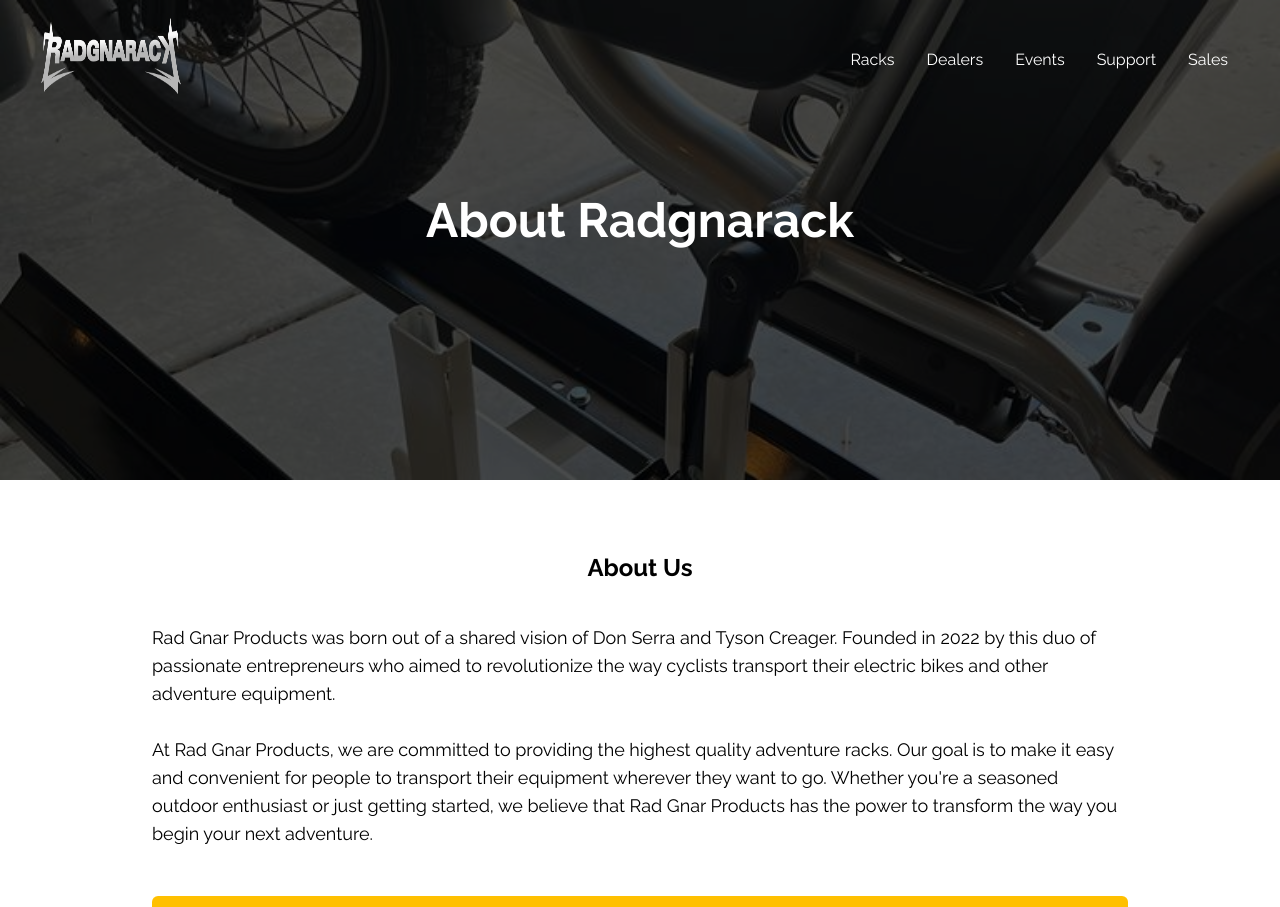
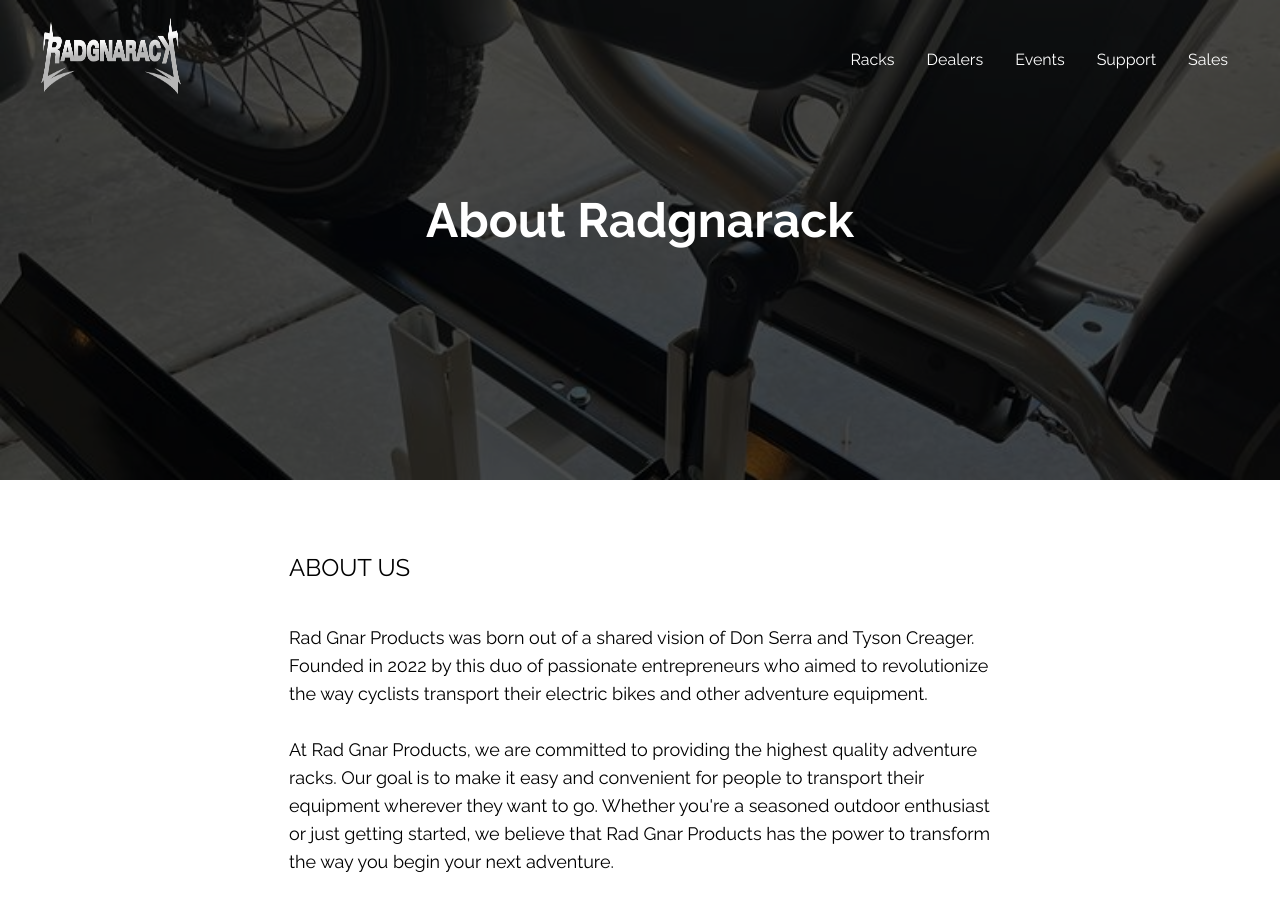
Before and after one commit to ErikRobles/radgnarack, a Next.js app: page /about in a window 1280 px wide. Shown: the top 907 px of the page. Built offline with nearby package versions, Linux system fonts and the light colour scheme.

Commit message:
left aligned text changed font-size and weight and shortened about section container

```diff
--- a/components/Hero.jsx
+++ b/components/Hero.jsx
@@ -18,7 +18,7 @@
           alt="Radgnarack"
           priority={true}
         />
-        <p className="py-6 text-2xl">{message}</p>
+        <p className="py-6 text-2xl">Experience the convenience and simplicity of the <br />Radgnarack Electric Bike Rack</p>
         <button
           className="px-8 py-2 mt-5 font-bold border border-[#000000] uppercase bg-[#FFC000] text-[#333333] hover:bg-[#8d6a02] hover:text-white shadow-xl rounded-md"
           onClick={() => router.push("/contact")}
--- a/components/Slider.jsx
+++ b/components/Slider.jsx
@@ -23,7 +23,7 @@
 
   return (
     <div id="gallery" className="max-w-[1240px] mx-auto mb-9 min-h-[55vh]">
-      <h1 className="text-2xl font-bold text-center p-4">
+      <h1 className="text-2xl text-center p-4 uppercase">
         Radgnarack Electric Bike Racks
       </h1>
       <div className="relative flex justify-center p-4">
--- a/pages/_document.js
+++ b/pages/_document.js
@@ -5,7 +5,7 @@
     <Html>
       <Head>
         <link rel="preconnect" href="https://fonts.googleapis.com" />
-        <link rel="preconnect" href="https://fonts.gstatic.com" crossorigin />
+        <link rel="preconnect" href="https://fonts.gstatic.com" crossOrigin="true" />
         <link
           href="https://fonts.googleapis.com/css2?family=Raleway:ital,wght@0,300;0,400;0,500;0,700;0,900;1,300;1,400;1,500&display=swap"
           rel="stylesheet"
--- a/pages/about.jsx
+++ b/pages/about.jsx
@@ -8,10 +8,10 @@
     <div>
       <HeroTwo heading="About Radgnarack" />
       <div className="min-h-[50vh] p-6 custom-container">
-        <div className="flex flex-col justify-center items-center gap-y-7">
-          <h1 className="text-2xl mb-3 font-bold">About Us</h1>
+        <div className="flex flex-col justify-center gap-y-7">
+          <h1 className="text-2xl mb-3 uppercase">About Us</h1>
           <p className="text-lg">
-          Rad Gnar Products was born out of a shared vision of Don Serra  and Tyson Creager.  Founded in 2022 by this duo of passionate entrepreneurs who aimed to revolutionize the way cyclists transport their electric bikes and other adventure equipment.
+          Rad Gnar Products was born out of a shared vision of Don Serra and Tyson Creager.  Founded in 2022 by this duo of passionate entrepreneurs who aimed to revolutionize the way cyclists transport their electric bikes and other adventure equipment.
           </p>
           <p className="text-lg">
           At Rad Gnar Products, we are committed to providing the highest quality adventure racks. Our goal is to make it easy and convenient for people to transport their equipment wherever they want to go. Whether you&apos;re a seasoned outdoor enthusiast or just getting started, we believe that Rad Gnar Products has the power to transform the way you begin your next adventure.
--- a/pages/events.jsx
+++ b/pages/events.jsx
@@ -4,7 +4,7 @@
 const events = () => {
   return (
     <div className="flex flex-col items-center justify-center gap-7  h-screen bg-black text-white">
-        <h1 className="text-4xl">Events</h1>
+        <h1 className="text-2xl uppercase">Events</h1>
         <div>
         <Image
             src="/images/summer-event.png"
--- a/styles/globals.css
+++ b/styles/globals.css
@@ -19,3 +19,9 @@
   width: 80%;
   margin: 0 auto;
   }
+
+@media(min-width: 850px) {
+  .custom-container {
+    max-width: 750px;
+  }
+}
```
